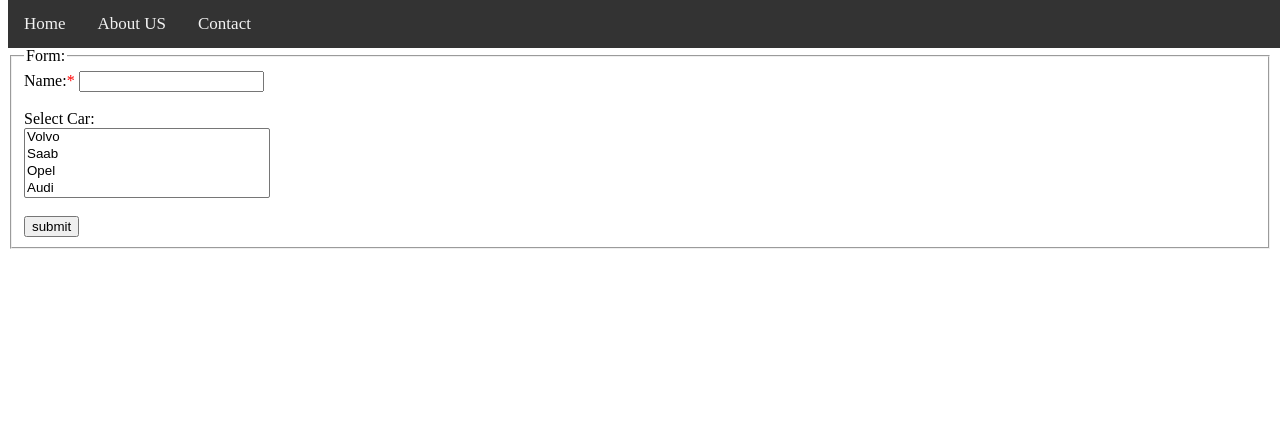
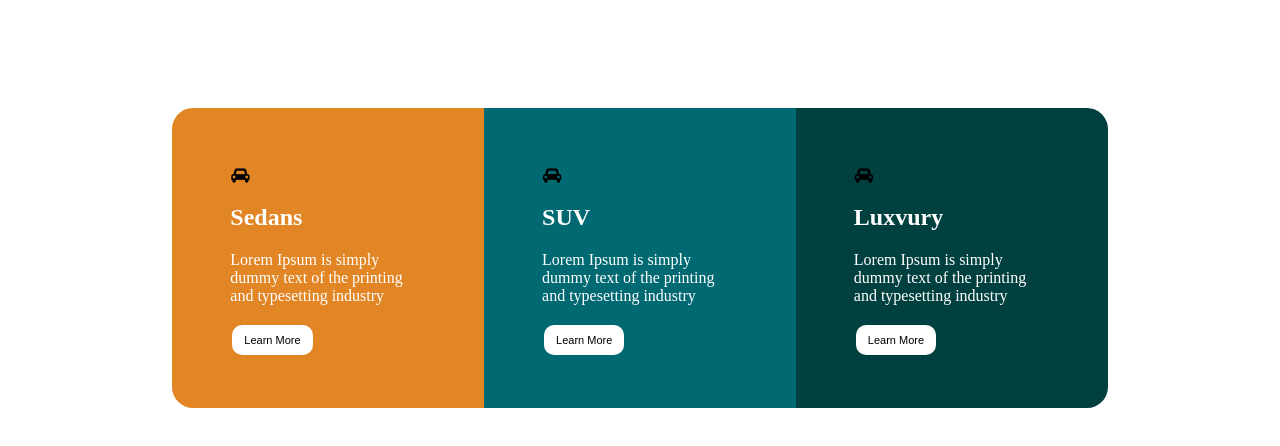
Before and after one commit to awsafAli/assgment28, a plain HTML site: page index.html in a window 1280 px wide. Drawn offline with Linux system fonts and the light colour scheme.

Commit message:
updated
updated

```diff
--- a/index.html
+++ b/index.html
@@ -1,74 +1,101 @@
+<!DOCTYPE html>
 <html>
 <head>
+<meta name="viewport" content="width=device-width, initial-scale=1">
+<link rel="stylesheet" href="https://cdnjs.cloudflare.com/ajax/libs/font-awesome/4.7.0/css/font-awesome.min.css">
 <style>
-
-select#cars {
-    width: 20%;
+* {
+  box-sizing: border-box;
 }
 
-.required-field::before {
+/* Create three equal columns that floats next to each other */
+.column {
+  float: left;
+  width: 33.33%;
+  padding: 10px;
 
-  color: red;
-
-}
-.navbar {
-  overflow: hidden;
-  background-color: #333;
-  position: fixed;
-  top: 0;
-  width: 100%;
+  height: 300px; /* Should be removed. Only for demonstration */
 }
 
-.navbar a {
-  float: left;
-  display: block;
-  color: #f2f2f2;
-  text-align: center;
-  padding: 14px 16px;
-  text-decoration: none;
-  font-size: 17px;
+/* Clear floats after the columns */
+.row:after {
+  content: "";
+  display: table;
+  clear: both;
 }
 
-.navbar a:hover {
-  background: #ddd;
-  color: black;
+.column1 {
+    padding: 48px;
+	padding-top: 66px;
 }
 
-.main {
-  padding: 16px;
-  margin-top: 30px;
-  height: 1500px; /* Used in this example to enable scrolling */
+.conainer-main {
+    margin: auto;
+    width: 74%;
+    /* border: 3px solid green; */
+    /* padding: 42px; */
+    /* height: 207px; */
+	padding-top: 100px;
+}
+h2,p{
+color:white;
+}
+
+.button {
+    background-color: white;
+    border: none;
+    color: black;
+    padding: 9px 12px;
+    text-align: center;
+    text-decoration: none;
+    display: inline-block;
+    font-size: 11px;
+    margin: 4px 2px;
+    cursor: pointer;
+    border-radius: 10px;
 }
 </style>
 </head>
 <body>
-<div class="navbar">
-  <a href="#home">Home</a>
-  <a href="#news">About US</a>
-  <a href="#contact">Contact</a>
+
+
+<div class="conainer-main">
+<div class="row">
+  <div class="column" style="background-color:rgb(226,133,37);border-radius-left: 10px;/* border: 2px solid red; */border-radius: 21px 0px 1px 21px;">
+<i class="fa fa-car" style="
+    position: absolute;
+    margin: 49px;
+"></i>
+     <div class="column1" >
+	<h2 >Sedans</h2>
+    <p>Lorem Ipsum is simply dummy text of the printing and typesetting industry</p>
+	<input type="button" class="button" value="Learn More">
+	</div>
+  </div>
+  <div class="column" style="background-color:rgb(1,105,114);">
+ <i class="fa fa-car" style="
+    position: absolute;
+    margin: 49px;
+"></i>
+	 <div class="column1" >
+   <h2>SUV</h2>
+    <p>Lorem Ipsum is simply dummy text of the printing and typesetting industry</p>
+	<input type="button" class="button" value="Learn More">
+	</div>
+  </div>
+  <div class="column" style="background-color:rgb(0,64,63);border-radius: 0px 21px 21px 0px;">
+ <i class="fa fa-car" style="
+    position: absolute;
+    margin: 49px;
+"></i>
+ <div class="column1" >
+   <h2>Luxvury</h2>
+    <p>Lorem Ipsum is simply dummy text of the printing and typesetting industry</p>
+	<input type="button" class="button" value="Learn More">
+	</div>
+  </div>
 </div>
-<div style="
-    margin-top: 47px;
-">
-<form action="">
-  <fieldset>
-    <legend>Form:</legend>
-	Name:<span class="required-field"><font color="red">&#42;</font></span>
-	<input type="name"  class="required-field" id="vehicle1" name="name"  required><br><br>
-    <label for="fname">Select Car:</label>
-	<div>
-	<select name="cars" id="cars" multiple class="menu-class">
-	  <option value="volvo">Volvo</option>
-	  <option value="saab">Saab</option>
-	  <option value="opel">Opel</option>
-	  <option value="audi">Audi</option>
-	</select>
-	</div><br>
-	 <input type="submit" value="submit">
-  </fieldset>
-  </div
+</div>
 
-</form>
 </body>
-
 </html>
```
